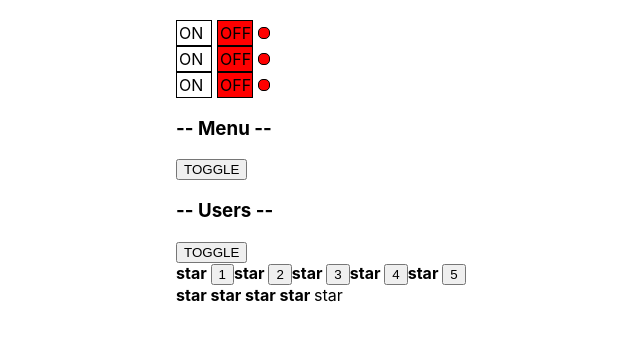
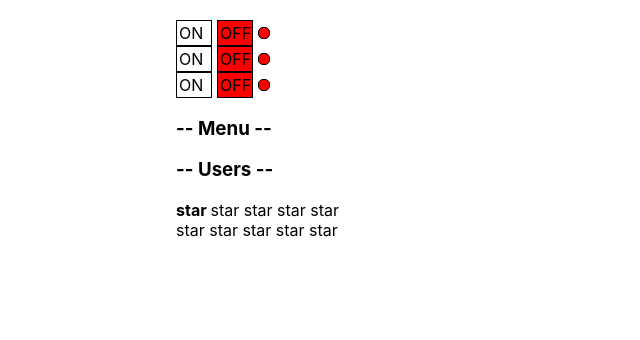
Before and after one commit to egaletsky/KABZDA, a React (Create React App) app: page / in a window 1280 px wide. Shown: the top 340 px of the page, without its empty margins (164-804 px from the left). Built offline with nearby package versions, Linux system fonts and the light colour scheme.

Commit message:
8 video. callback 1

```diff
--- a/src/App.tsx
+++ b/src/App.tsx
@@ -1,15 +1,19 @@
-import React from 'react';
+import React, {useState} from 'react';
 import './App.css';
 import './components/Accordion/Accordion';
 import Accordion from "./components/Accordion/Accordion";
-import {Rating} from "./components/Rating/Rating";
+import {Rating, RatingValueType} from './components/Rating/Rating';
 import {OnOff} from './components/OnOff/OnOff';
 import UncontrolledAccordion from './components/UncontrolledAccordion/UncontrolledAccordion';
 import {UncontrolledRating} from './components/UncontrolledRating/UncontrolledRating';
 
 
 function App() {
-    console.log('1')
+
+
+    let [ratingValue, setRatingValue] = useState<RatingValueType>(0)
+
+
     return (
         <div className="App">
 
@@ -34,7 +38,8 @@ function App() {
             <UncontrolledAccordion titleValue = {'Menu'}/>
             <UncontrolledAccordion titleValue = {'Users'}/>
             <UncontrolledRating/>
-            <Rating stars ={4}/>
+
+            <Rating stars={ratingValue} onClick={setRatingValue}/>
 
 
         </div>
--- a/src/components/Rating/Rating.tsx
+++ b/src/components/Rating/Rating.tsx
@@ -1,18 +1,21 @@
 import React from "react";
 
+export type RatingValueType = 0|1|2|3|4|5
+
 type RatingPropsType = {
-    stars: 0|1|2|3|4|5;
+    stars: RatingValueType
+    onClick:(value:RatingValueType)=>void
 }
 
 export function Rating(props:RatingPropsType) {
 
     return (
         <div>
-            <Star selected={props.stars > 0}/>
-            <Star selected={props.stars > 1}/>
-            <Star selected={props.stars > 2}/>
-            <Star selected={props.stars > 3}/>
-            <Star selected={props.stars > 4}/>
+            <Star selected={props.stars > 0} onClick ={props.onClick} value={1}/>
+            <Star selected={props.stars > 1} onClick ={props.onClick} value={2}/>
+            <Star selected={props.stars > 2} onClick ={props.onClick} value={3}/>
+            <Star selected={props.stars > 3} onClick ={props.onClick} value={4}/>
+            <Star selected={props.stars > 4} onClick ={props.onClick} value={5}/>
 
         </div>);
 
@@ -20,14 +23,13 @@ export function Rating(props:RatingPropsType) {
 
 type StarPropsType ={
     selected:boolean
+    onClick:(value:RatingValueType)=>void
+    value:RatingValueType
 }
 function Star(props: StarPropsType) {
 
-    if (props.selected === true) {
-        return <span><b>star </b></span>
-    } else {
-        return <span>star </span>
-    }
-
+    return <span onClick={()=>props.onClick(props.value)}>
+        {props.selected?<b>star </b>:'star '}
+    </span>
 
 }
--- a/src/components/UncontrolledAccordion/UncontrolledAccordion.tsx
+++ b/src/components/UncontrolledAccordion/UncontrolledAccordion.tsx
@@ -9,11 +9,17 @@ function UncontrolledAccordion(props: UncontrolledAccordionPropsType) {
 
     return (
         <div>
-            <AccordionTitle title={props.titleValue}/>
-            <button onClick={() => {
-                setCollapsed(!collapsed)
-            }}>TOGGLE
-            </button>
+            <AccordionTitle title={props.titleValue}
+                onClick={() => {
+                    setCollapsed(!collapsed)
+                }}
+
+            />
+            {/*<button onClick={() => {*/}
+            {/*    setCollapsed(!collapsed)*/}
+            {/*}}>TOGGLE*/}
+            {/*</button>*/}
+
             {!collapsed && <AccordionBody/>}
         </div>)
 
@@ -22,11 +28,14 @@ function UncontrolledAccordion(props: UncontrolledAccordionPropsType) {
 
 type AccordionTitlePropsType = {
     title: string
+    onClick:()=> void
 }
 
 
 function AccordionTitle(props: AccordionTitlePropsType) {
-    return <h3>-- {props.title} --</h3>;
+    return <h3 onClick={()=>props.onClick()}>
+        -- {props.title} --
+    </h3>;
 }
 
 function AccordionBody() {
--- a/src/components/UncontrolledRating/UncontrolledRating.tsx
+++ b/src/components/UncontrolledRating/UncontrolledRating.tsx
@@ -1,36 +1,34 @@
 import React, {useState} from 'react';
 
-type RatingPropsType = {
+type RatingPropsType = {}
 
-}
+export function UncontrolledRating(props: RatingPropsType) {
 
-export function UncontrolledRating(props:RatingPropsType) {
-
-    let [stars, setStars] = useState<number>(5)
+    let [stars, setStars] = useState<number>(1)
 
 
     return (
         <div>
-            <Star selected={stars > 0}/><button onClick={()=>setStars(1) }>1</button>
-            <Star selected={stars > 1}/><button onClick={()=>setStars(2) }>2</button>
-            <Star selected={stars > 2}/><button onClick={()=>setStars(3) }>3</button>
-            <Star selected={stars > 3}/><button onClick={()=>setStars(4) }>4</button>
-            <Star selected={stars > 4}/><button onClick={()=>setStars(5) }>5</button>
+            <Star selected={stars > 0} setStars ={setStars} value={1}/>
+            <Star selected={stars > 1} setStars ={setStars} value={2}/>
+            <Star selected={stars > 2} setStars ={setStars} value={3}/>
+            <Star selected={stars > 3} setStars ={setStars} value={4}/>
+            <Star selected={stars > 4} setStars ={setStars} value={5}/>
 
         </div>);
 
 }
 
-type StarPropsType ={
-    selected:boolean
+type StarPropsType = {
+    selected: boolean
+    value: 1|2|3|4|5
+    setStars: (value: 1|2|3|4|5 )=>void
 }
+
 function Star(props: StarPropsType) {
 
-    if (props.selected === true) {
-        return <span><b>star </b></span>
-    } else {
-        return <span>star </span>
-    }
-
+    return <span onClick={()=>props.setStars(props.value)}>
+        {props.selected ? <b>star </b> : 'star '}
+    </span>
 
 }
```
